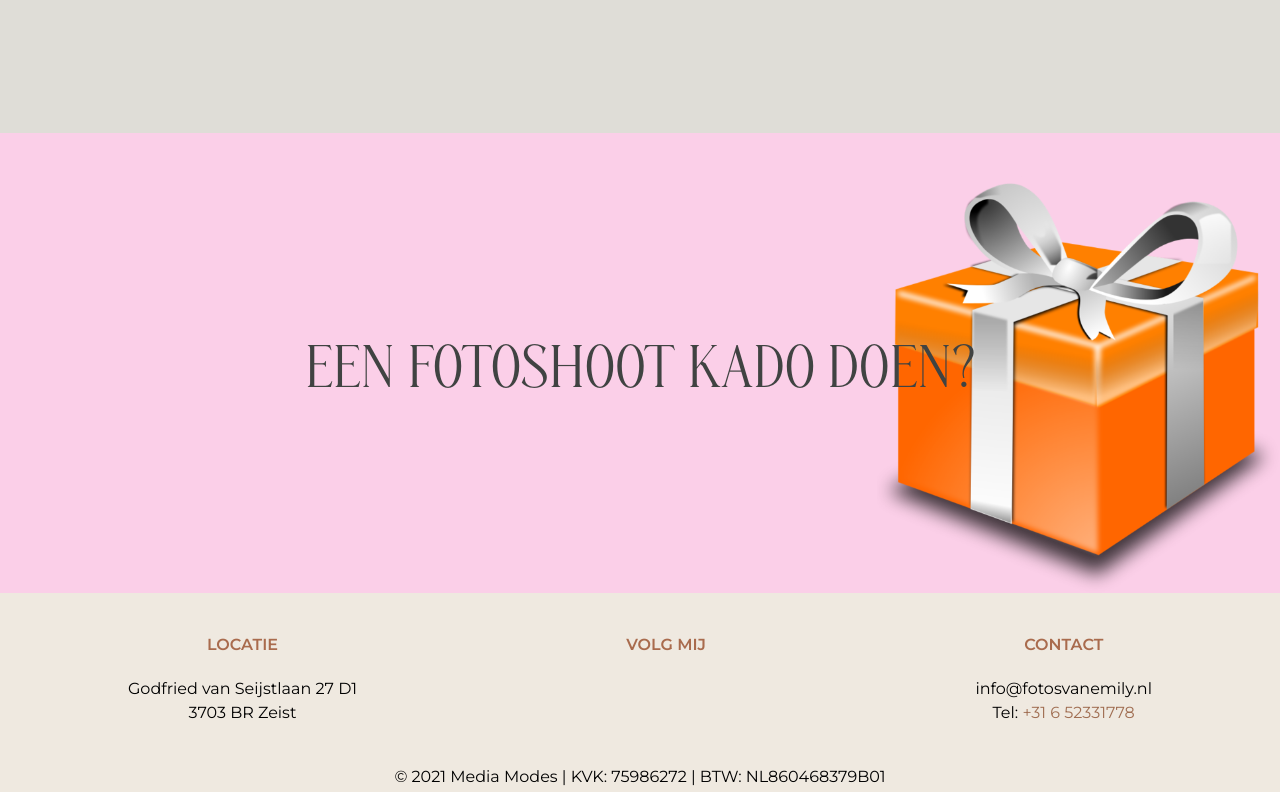
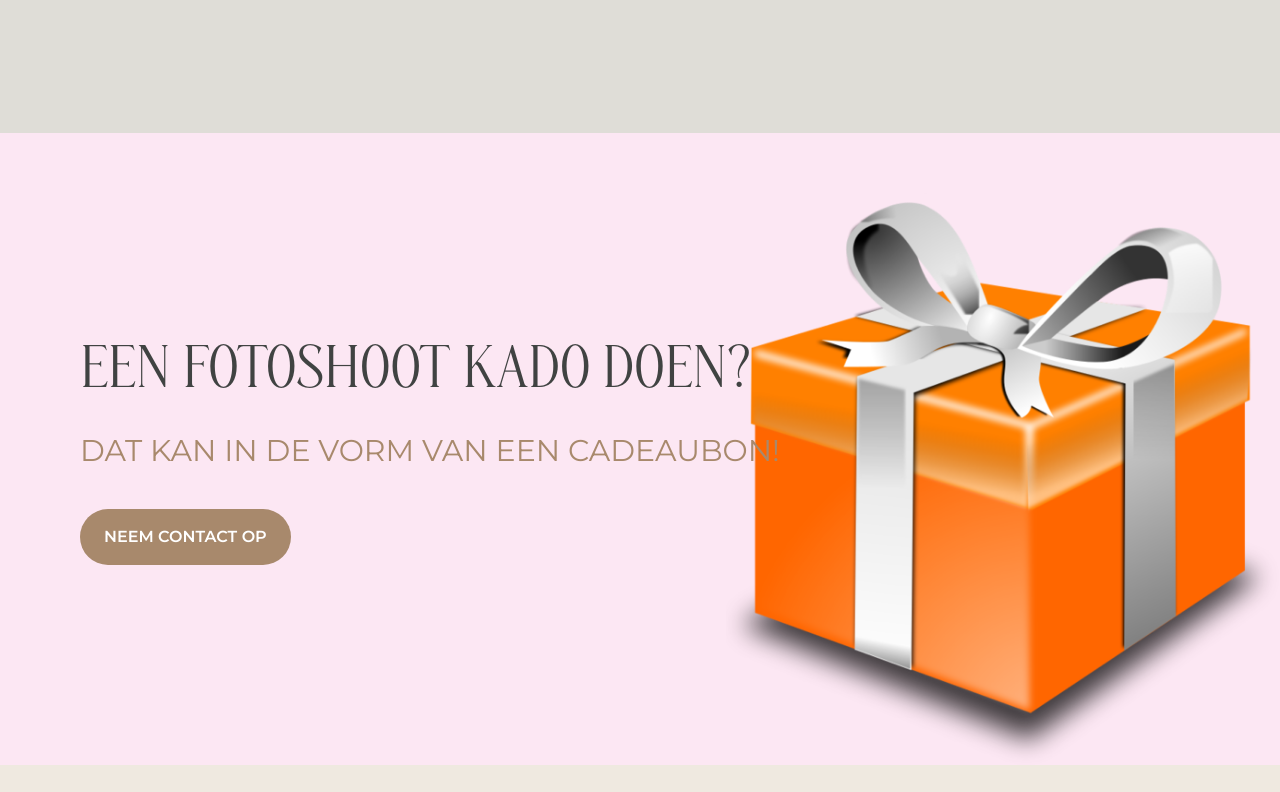
Before and after one commit to Sneruall/fotos-van-emily, a Next.js app: page /portretfotografie in a window 1280 px wide. Shown: the part 11040-11832 px from the top of the page. Built offline with nearby package versions, Linux system fonts and the light colour scheme; what tailwindcss-text-fill-stroke would draw is missing.

Commit message:
gift image

```diff
--- a/components/sections/FotoshootKadoSection.js
+++ b/components/sections/FotoshootKadoSection.js
@@ -1,11 +1,12 @@
 import Section from "../layout/Section";
 import Image from "next/image";
+import Button from "../ui/button";
 
 function FotoshootKadoSection() {
   return (
     <div className="relative">
-      <Section bg="bg-pink-200">
-        <div>
+      <Section bg="bg-pink-100">
+        <div className="">
           <Image
             src="/images/portretfotografie/gift.png"
             alt="portret"
@@ -14,7 +15,16 @@ function FotoshootKadoSection() {
             objectPosition="right"
           />
         </div>
-        <h1 className="title-1 z-50 relative">Een fotoshoot kado doen?</h1>
+
+        <div className="relative">
+          <h4 className="title-1-left">Een fotoshoot kado doen?</h4>
+          <h5 className="text-brown-pale text-3xl">
+            DAT KAN IN DE VORM VAN EEN CADEAUBON!
+          </h5>
+          <div className="my-10">
+            <Button link="/" button="button-1" text="Neem contact op" />
+          </div>
+        </div>
       </Section>
     </div>
   );
--- a/styles/globals.css
+++ b/styles/globals.css
@@ -24,6 +24,9 @@
   .title-1 {
     @apply text-charcoal font-display text-5xl lg:text-6xl text-center uppercase my-10;
   }
+  .title-1-left {
+    @apply text-charcoal font-display text-5xl lg:text-6xl uppercase my-10;
+  }
 }
 
 @tailwind utilities;
```
Also changed, not shown: public/images/portretfotografie/gift-sm.png (added).
